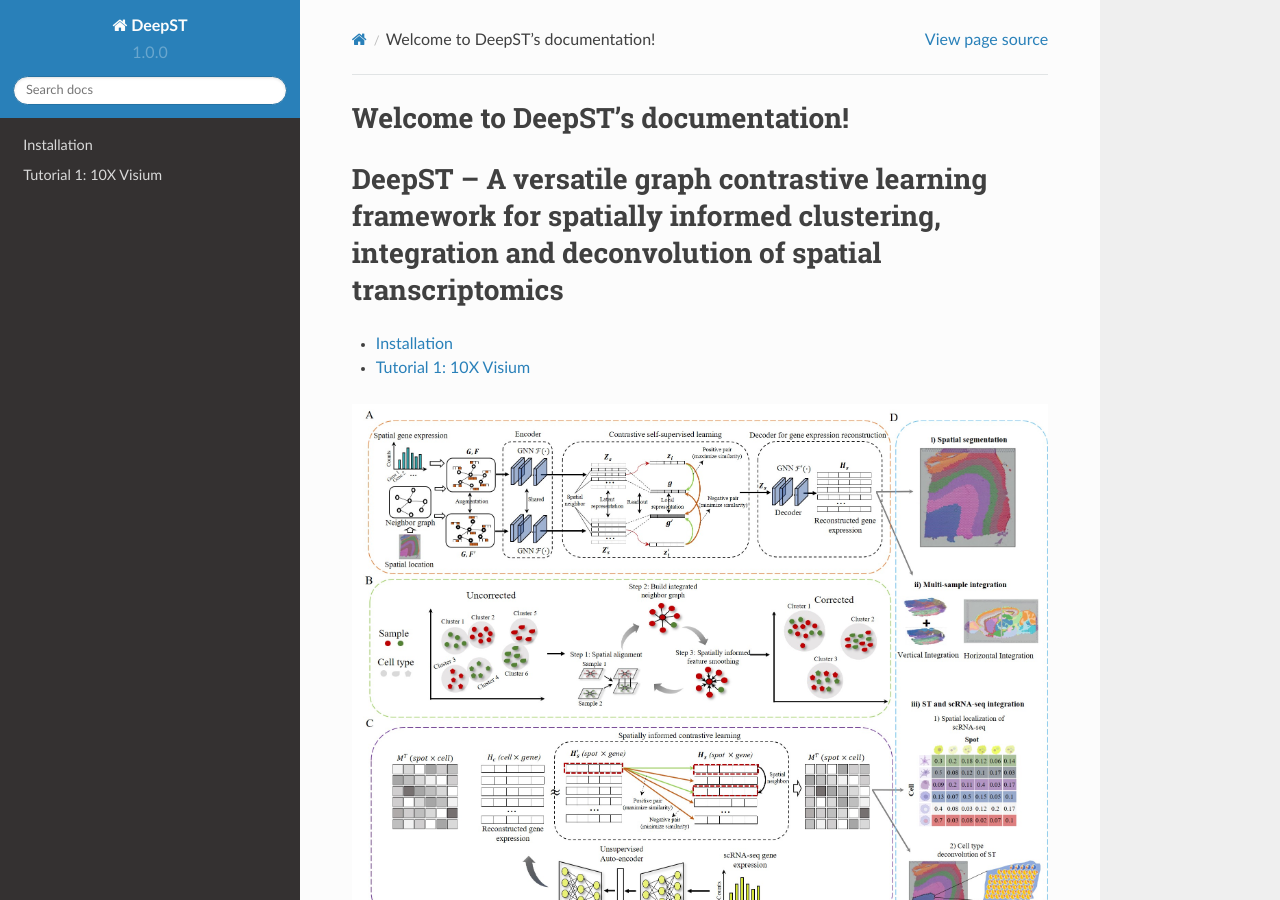
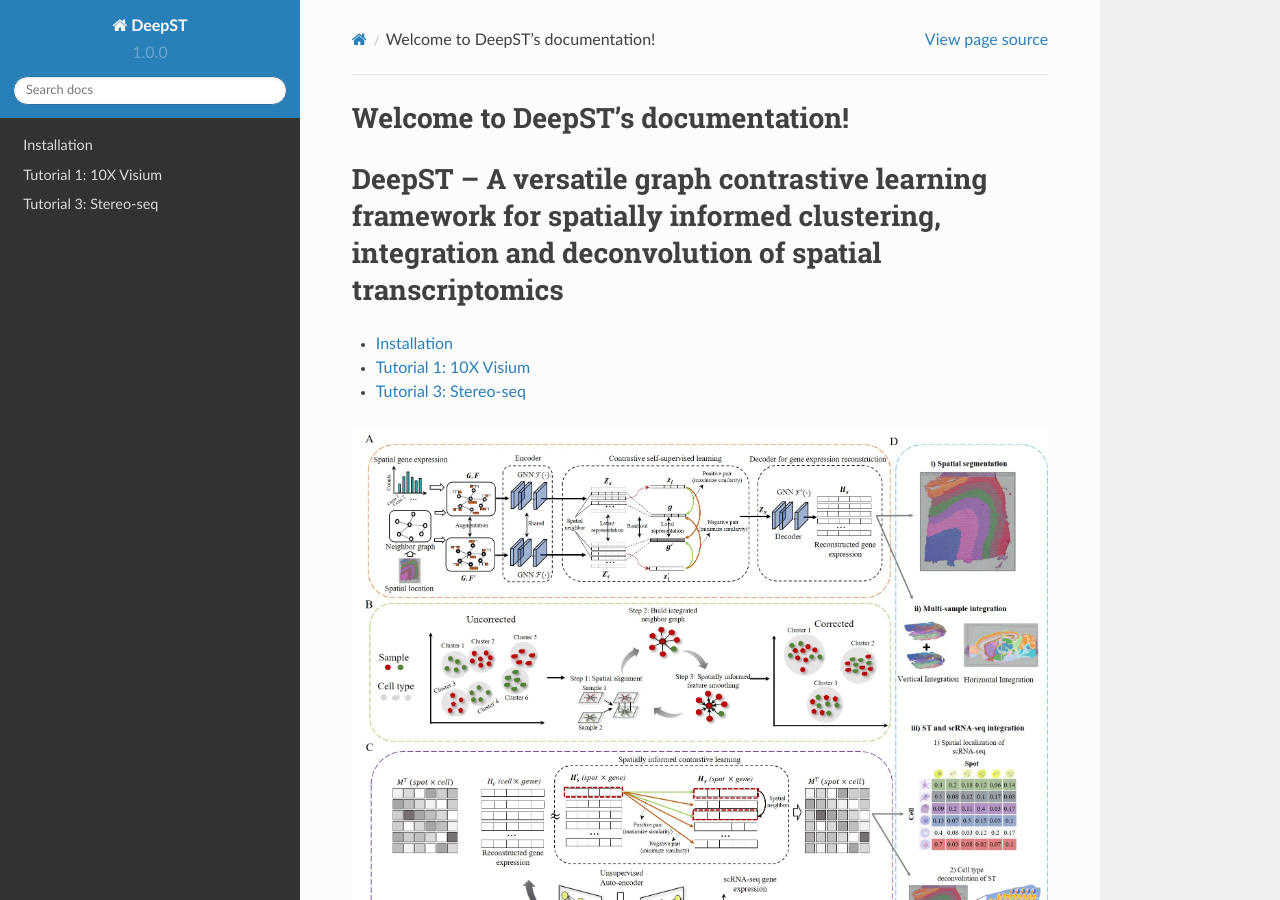
Before and after one commit to JinmiaoChenLab/GraphST_Tutorials, a Sphinx documentation site: the page built from docs/source/index.rst, in a window 1280 px wide and 900 px high. Built offline with Sphinx 7.4.7 and the Read the Docs theme 2.0.0, drawn with Linux system fonts in a browser that asks for light colours; pages that are not in the unit, such as notebooks, are missing from menus.

Commit message:
Update index.rst

```diff
--- a/docs/source/index.rst
+++ b/docs/source/index.rst
@@ -15,6 +15,7 @@
    Installation
    Tutorial 1_10X Visium
    Tutorial 2_scRNA and ST data integration
+   Tutorial 3_Stereo-seq
 
 .. image:: ../Figures/DeepST.jpg
    :width: 1400
```
